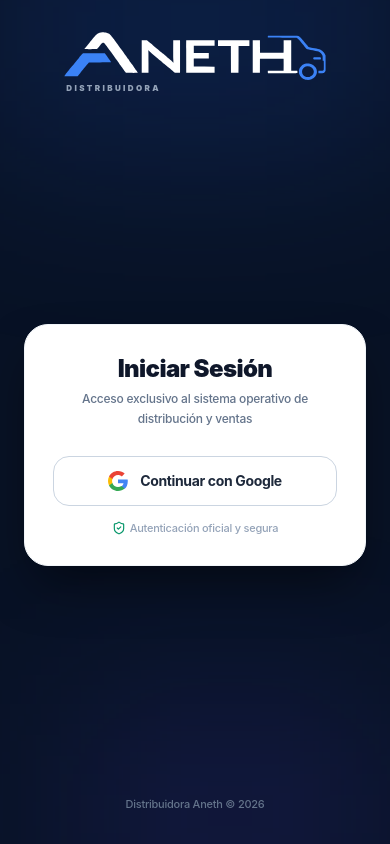
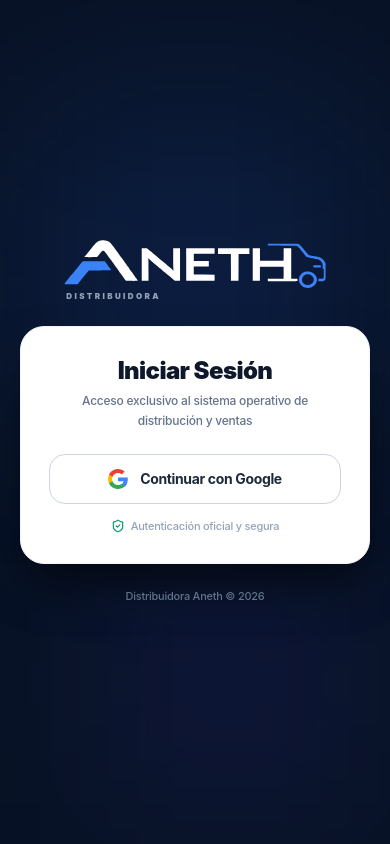
Before and after one commit to distribuidoraneth/app, a Next.js app: page / in a window 390 px wide. Built offline with nearby package versions, Linux system fonts and the light colour scheme; no server answers; a web font is replaced by a local one.

Commit message:
fix: unified centered mobile layout for login with fixed inset-0 viewport lock

```diff
--- a/src/app/page.tsx
+++ b/src/app/page.tsx
@@ -42,19 +42,20 @@ export default function LoginPage() {
   };
 
   return (
-    <div className="h-[100dvh] max-h-[100dvh] w-full bg-[#081225] text-slate-100 flex flex-col justify-between p-6 sm:p-8 selection:bg-blue-600 selection:text-white relative overflow-hidden select-none">
-      {/* Dynamic Background Atmospheric Glow */}
-      <div className="absolute -top-20 left-1/2 -translate-x-1/2 w-[420px] h-[220px] bg-blue-600/20 blur-[100px] pointer-events-none -z-0" />
-      <div className="absolute -bottom-20 right-0 w-[320px] h-[220px] bg-indigo-600/15 blur-[90px] pointer-events-none -z-0" />
+    <div className="fixed inset-0 w-full h-[100dvh] bg-[#081225] text-slate-100 flex flex-col items-center justify-center p-5 select-none overflow-hidden overscroll-none touch-none">
+      {/* Ambient Lighting */}
+      <div className="absolute top-1/3 left-1/2 -translate-x-1/2 -translate-y-1/2 w-[340px] h-[340px] bg-blue-600/15 blur-[100px] pointer-events-none -z-0" />
+      <div className="absolute bottom-10 right-10 w-[240px] h-[240px] bg-indigo-600/10 blur-[80px] pointer-events-none -z-0" />
 
-      {/* Top Header / Brand Logo */}
-      <header className="relative z-10 w-full flex items-center justify-center pt-2">
-        <AnethFullLogo size="lg" variant="white" showSubtitle={true} subtitleText="DISTRIBUIDORA" />
-      </header>
+      {/* Unified Vertical Container - Perfectly Centered in Viewport */}
+      <div className="relative z-10 w-full max-w-sm flex flex-col items-center space-y-6 animate-in fade-in zoom-in-95 duration-200">
+        {/* Brand Logo - Centered with balanced proportions */}
+        <div className="flex flex-col items-center justify-center">
+          <AnethFullLogo size="lg" variant="white" showSubtitle={true} subtitleText="DISTRIBUIDORA" />
+        </div>
 
-      {/* Center Native Card */}
-      <main className="relative z-10 w-full max-w-sm mx-auto flex flex-col items-center justify-center my-auto">
-        <div className="w-full bg-white rounded-3xl p-7 sm:p-8 shadow-2xl shadow-black/50 text-slate-900 space-y-6 border border-slate-100">
+        {/* Login Card */}
+        <div className="w-full bg-white rounded-3xl p-7 sm:p-8 shadow-2xl shadow-black/70 text-slate-900 space-y-5 border border-slate-100">
           <div className="text-center space-y-1">
             <h1 className="text-2xl font-black tracking-tight text-slate-900">
               Iniciar Sesión
@@ -106,18 +107,18 @@ export default function LoginPage() {
               </span>
             </button>
 
-            <div className="flex items-center justify-center space-x-1 text-[11px] text-slate-400 font-medium">
+            <div className="flex items-center justify-center space-x-1.5 text-[11px] text-slate-400 font-medium">
               <ShieldCheck className="w-3.5 h-3.5 text-emerald-600" />
               <span>Autenticación oficial y segura</span>
             </div>
           </div>
         </div>
-      </main>
 
-      {/* Footer */}
-      <footer className="relative z-10 w-full text-center pb-2 text-[11px] text-slate-500 font-medium">
-        Distribuidora Aneth &copy; {new Date().getFullYear()}
-      </footer>
+        {/* Integrated Footer */}
+        <p className="text-[11px] text-slate-500 font-medium text-center">
+          Distribuidora Aneth &copy; {new Date().getFullYear()}
+        </p>
+      </div>
     </div>
   );
 }
```
